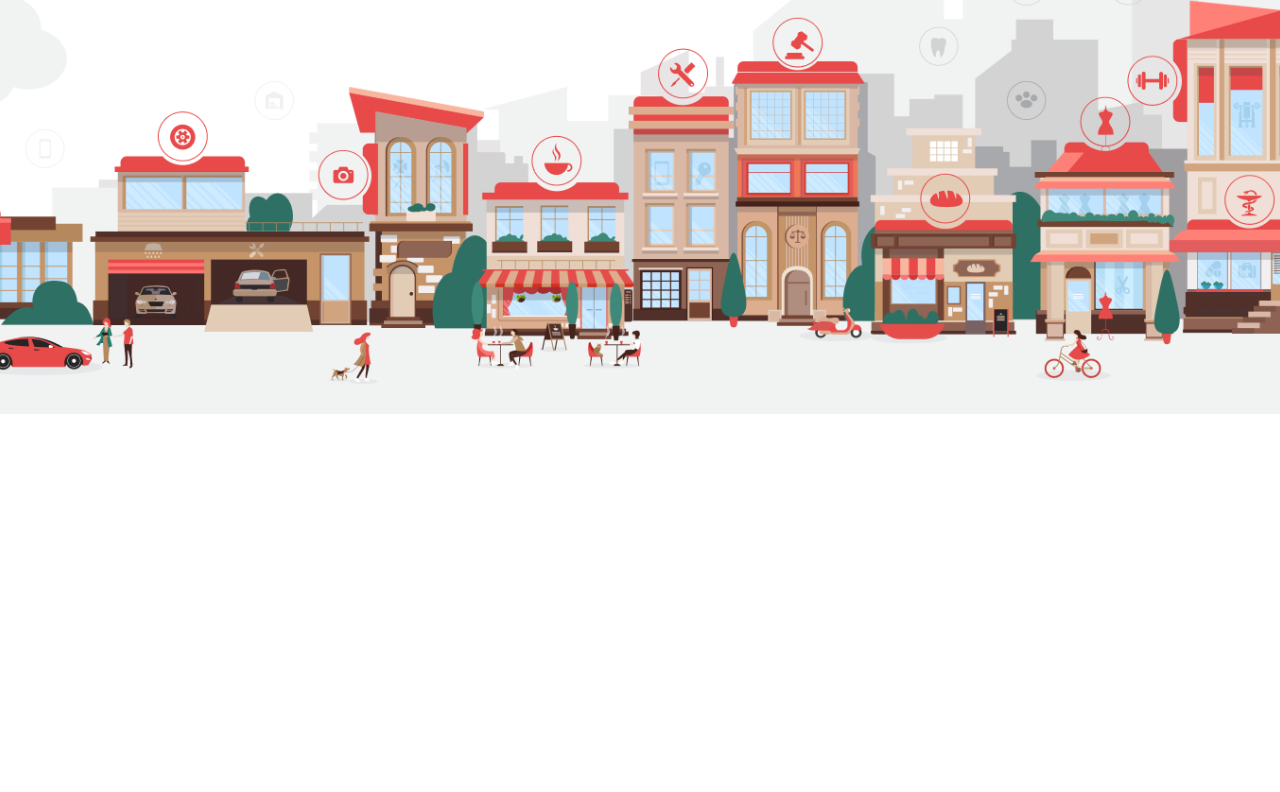
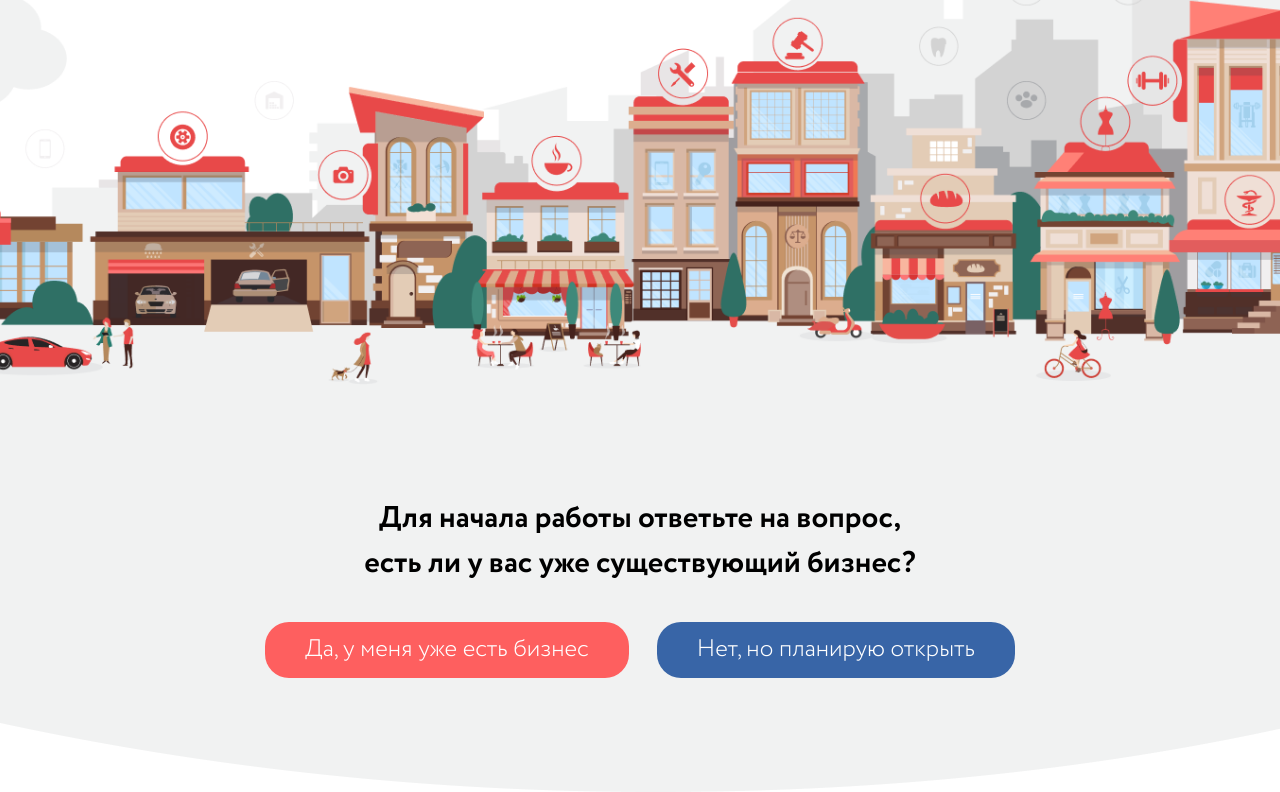
Before and after one commit to MatkovskyA/test-ba, a website: page index.html in a window 1280 px wide. Shown: the part 386-1178 px from the top of the page. Before the commit the page ends 800 px from the top, so only its background shows below. Drawn offline with Linux system fonts and the light colour scheme; files whose address does not match are found by name.

Commit message:
Шапка и hero с вопросами готова

```diff
--- a/index.html
+++ b/index.html
@@ -29,7 +29,20 @@
         </div>
         <h2 class="font-bold text-[35px] max-w-xl">Мой бизнес - цифровая платформа для тех, кто хочет открыть и развивать свой бизнес</h2>
       </div>
+      <div class="questions bg-[url('./src/images/bg1.png')] bg-cover bg-center bg-no-repeat min-h-[378px] absolute bottom-[-378px] left-0 w-full">
+        <div class="text-center max-w-5xl mx-auto flex flex-col justify-center items-center gap-9">
+          <h3 class="center font-bold text-[30px] max-w-xl pt-[82px]">Для начала работы ответьте на вопрос, есть ли у вас уже существующий бизнес? </h3>
+          <div class="flex">
+            <button class="text-2xl text-white bg-[#FE5F5F] py-3 px-10 rounded-3xl mr-7">Да, у меня уже есть бизнес</button>
+            <button class="text-2xl text-white bg-[#3865A7] py-3 px-10 rounded-3xl">Нет, но планирую открыть</button>
+          </div>
+        </div>
+      </div>
     </section>
+    <section id="">
+
+    </section>
+
   </main>
   <footer>
     <div class="container">
```
Also changed, not shown: output.css.
